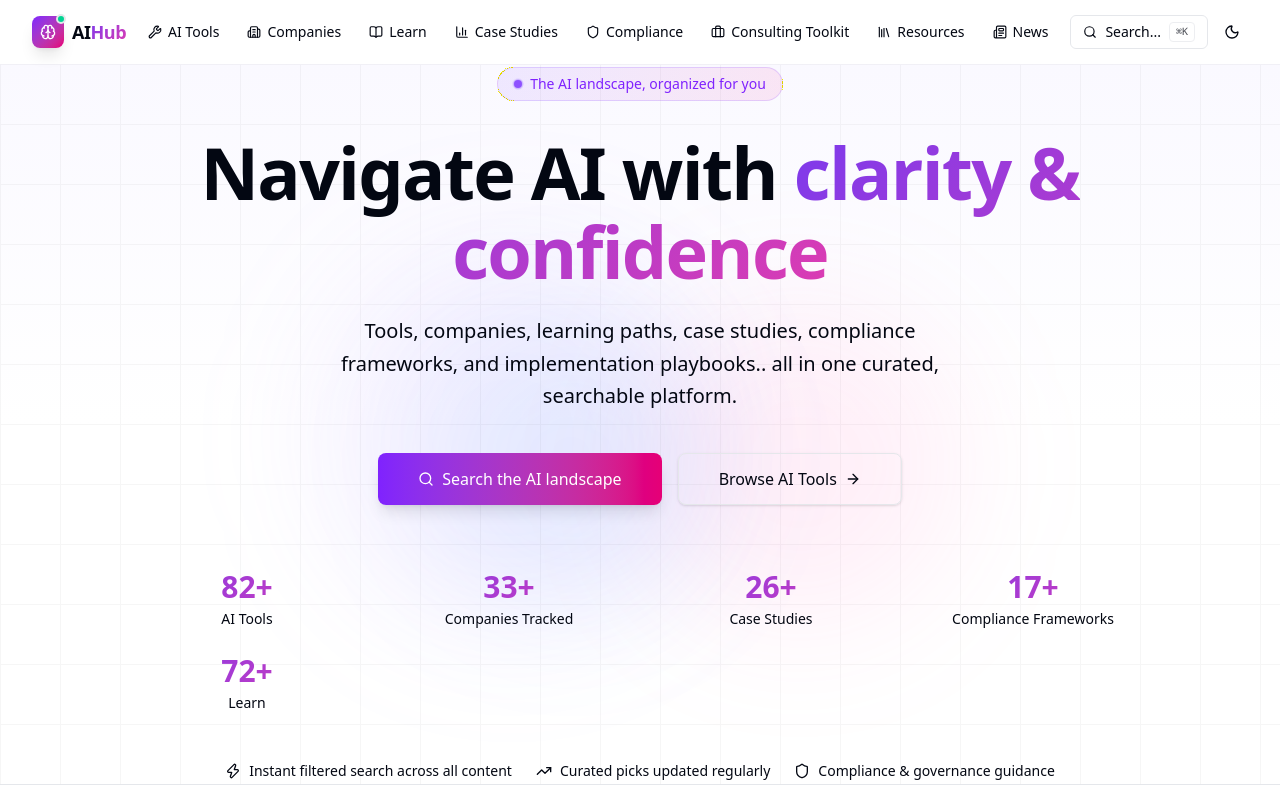
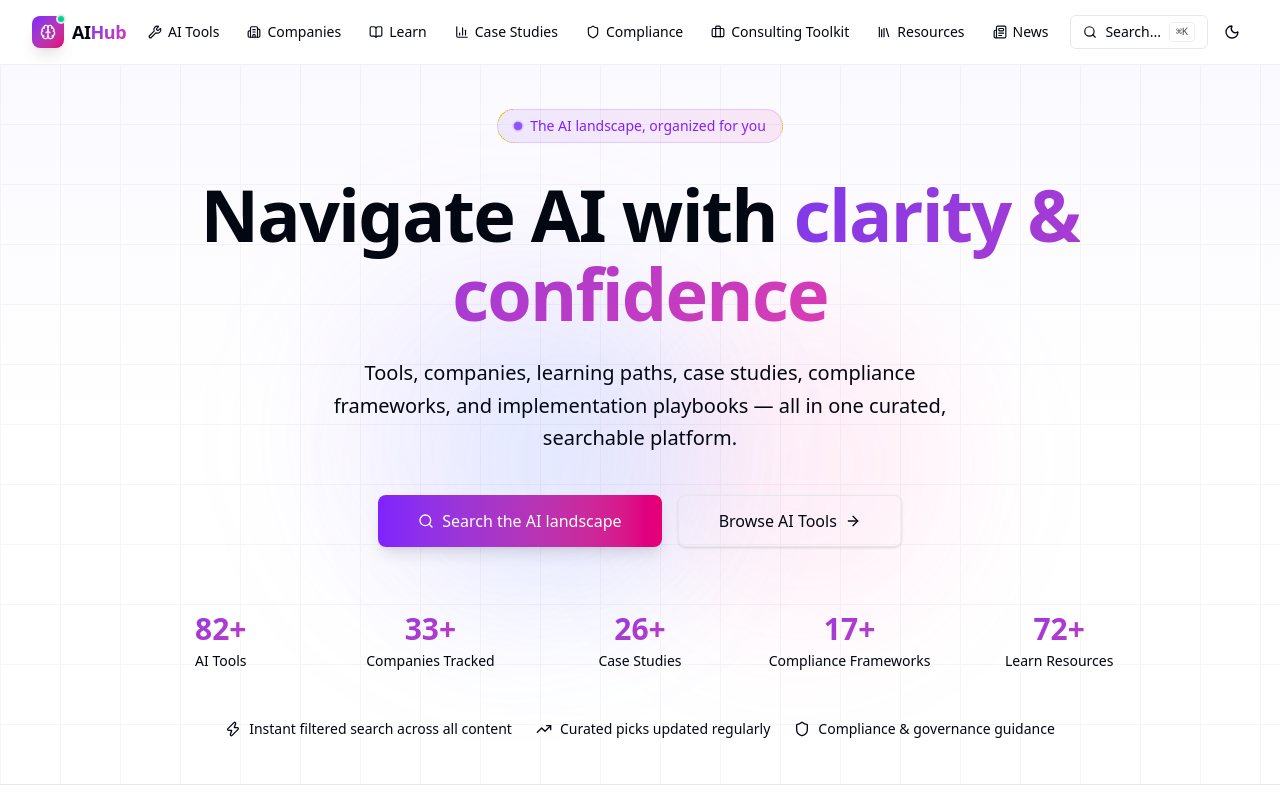
Before and after one commit to SridharSwiss/AI, a Next.js app in the folder ai-hub/: page / in a window 1280 px wide. Shown: the top 800 px of the page. Built offline with nearby package versions, Linux system fonts and the light colour scheme.

Commit message:
Add files via upload

```diff
--- a/ai-hub/src/components/home/hero.tsx
+++ b/ai-hub/src/components/home/hero.tsx
@@ -8,7 +8,7 @@
   { label: "Companies Tracked", value: "33+" },
   { label: "Case Studies", value: "26+" },
   { label: "Compliance Frameworks", value: "17+" },
-  { label: "Learn", value: "72+" },
+  { label: "Learn Resources", value: "72+" },
 ];
 
 const highlights = [
@@ -56,7 +56,7 @@
 
         <p className="text-xl text-muted-foreground max-w-2xl mx-auto mb-10 leading-relaxed">
           Tools, companies, learning paths, case studies, compliance frameworks, and
-          implementation playbooks.. all in one curated, searchable platform.
+          implementation playbooks — all in one curated, searchable platform.
         </p>
 
         {/* CTA */}
@@ -76,7 +76,7 @@
         </div>
 
         {/* Stats */}
-        <div className="grid grid-cols-2 sm:grid-cols-4 gap-6 mb-12">
+        <div className="grid grid-cols-3 sm:grid-cols-5 gap-6 mb-12">
           {stats.map((stat) => (
             <div key={stat.label} className="text-center">
               <div className="text-3xl font-bold gradient-text mb-1">{stat.value}</div>
```
